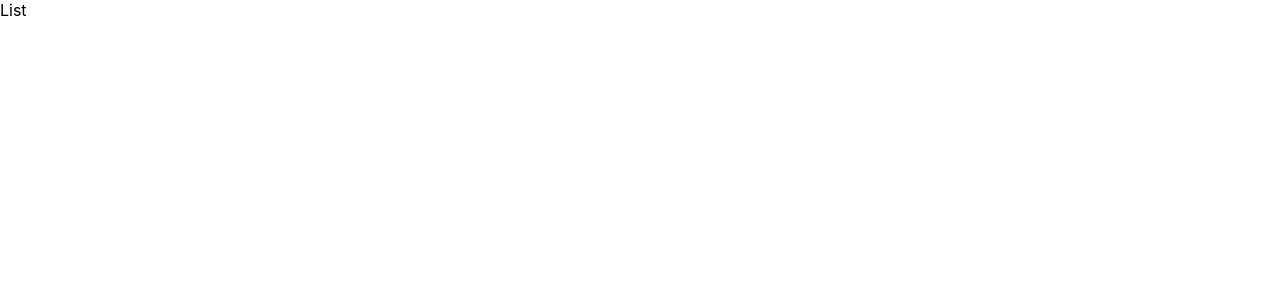
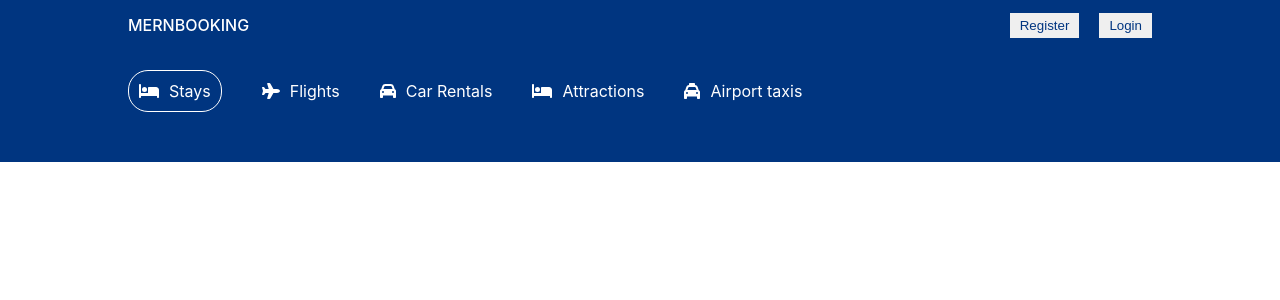
Before and after one commit to rushdy87/booking-mern, a React (Create React App) app in the folder client/: page /hotels in a window 1280 px wide. Shown: the top 300 px of the page. Built offline with nearby package versions, Linux system fonts and the light colour scheme.

Commit message:
header list-mode

```diff
--- a/client/src/components/header/Header.css
+++ b/client/src/components/header/Header.css
@@ -10,6 +10,9 @@
   width: 100%;
   max-width: 1024px;
   margin: 20px 0 100px 0;
+}
+.header-container.listMode {
+  margin: 20px 0 0 0;
 }
 
 .header-list {
--- a/client/src/components/header/Header.jsx
+++ b/client/src/components/header/Header.jsx
@@ -15,7 +15,7 @@ import 'react-date-range/dist/theme/default.css'; // theme css file
 
 import './Header.css';
 
-const Header = () => {
+const Header = ({ type }) => {
   const [openDate, setOpenDate] = useState(false);
   const [date, setDate] = useState([
     {
@@ -40,7 +40,11 @@ const Header = () => {
 
   return (
     <div className="header">
-      <div className="header-container">
+      <div
+        className={
+          type === 'list' ? 'header-container listMode' : 'header-container '
+        }
+      >
         <div className="header-list">
           <div className="header-list-item active">
             <FontAwesomeIcon icon={faBed} />
@@ -64,10 +68,15 @@ const Header = () => {
           </div>
         </div>
 
-        <h1 className="header-title">A lifetime of discount? It's Genius</h1>
+        {type !== 'list' && (
+          <>
+            {' '}
+            <h1 className="header-title">
+              A lifetime of discount? It's Genius
+            </h1>
             <p className="header-disc">
-          Get rewarded for your travels – unlock instant savings of 10% or more
-          with a free Lamabooking account
+              Get rewarded for your travels – unlock instant savings of 10% or
+              more with a free Lamabooking account
             </p>
             <button className="header-btn">Sign in / Register</button>
             {/* Search */}
@@ -81,7 +90,10 @@ const Header = () => {
                 />
               </div>
               <div className="header-search-item">
-            <FontAwesomeIcon icon={faCalendarDays} className="header-icon" />
+                <FontAwesomeIcon
+                  icon={faCalendarDays}
+                  className="header-icon"
+                />
                 <span
                   className="header-search-text"
                   onClick={() => setOpenDate(!openDate)}
@@ -179,6 +191,8 @@ const Header = () => {
                 <button className="header-btn">Search</button>
               </div>
             </div>
+          </>
+        )}
       </div>
     </div>
   );
--- a/client/src/pages/hotel/Hotel.jsx
+++ b/client/src/pages/hotel/Hotel.jsx
@@ -1,5 +1,13 @@
+import { Header, Navbar } from '../../components';
+
 const Hotel = () => {
-  return <div>Hotel</div>;
+  return (
+    <div>
+      {' '}
+      <Navbar />
+      <Header type="list" />
+    </div>
+  );
 };
 
 export default Hotel;
--- a/client/src/pages/list/List.jsx
+++ b/client/src/pages/list/List.jsx
@@ -1,5 +1,12 @@
+import { Header, Navbar } from '../../components';
 const List = () => {
-  return <div>List</div>;
+  return (
+    <div>
+      {' '}
+      <Navbar />
+      <Header type="list" />
+    </div>
+  );
 };
 
 export default List;
```
Lines whose indentation alone changed are shown as unchanged.
